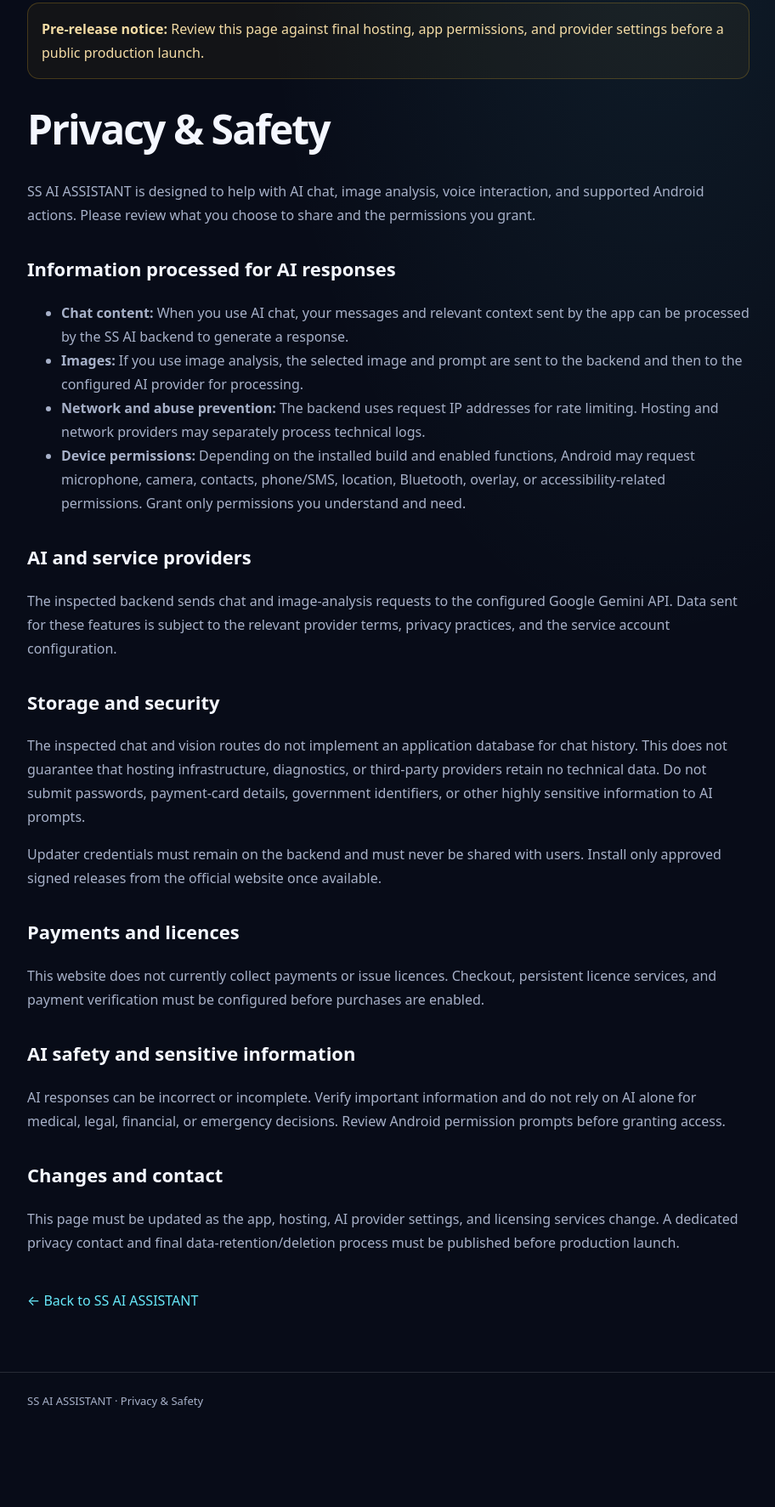
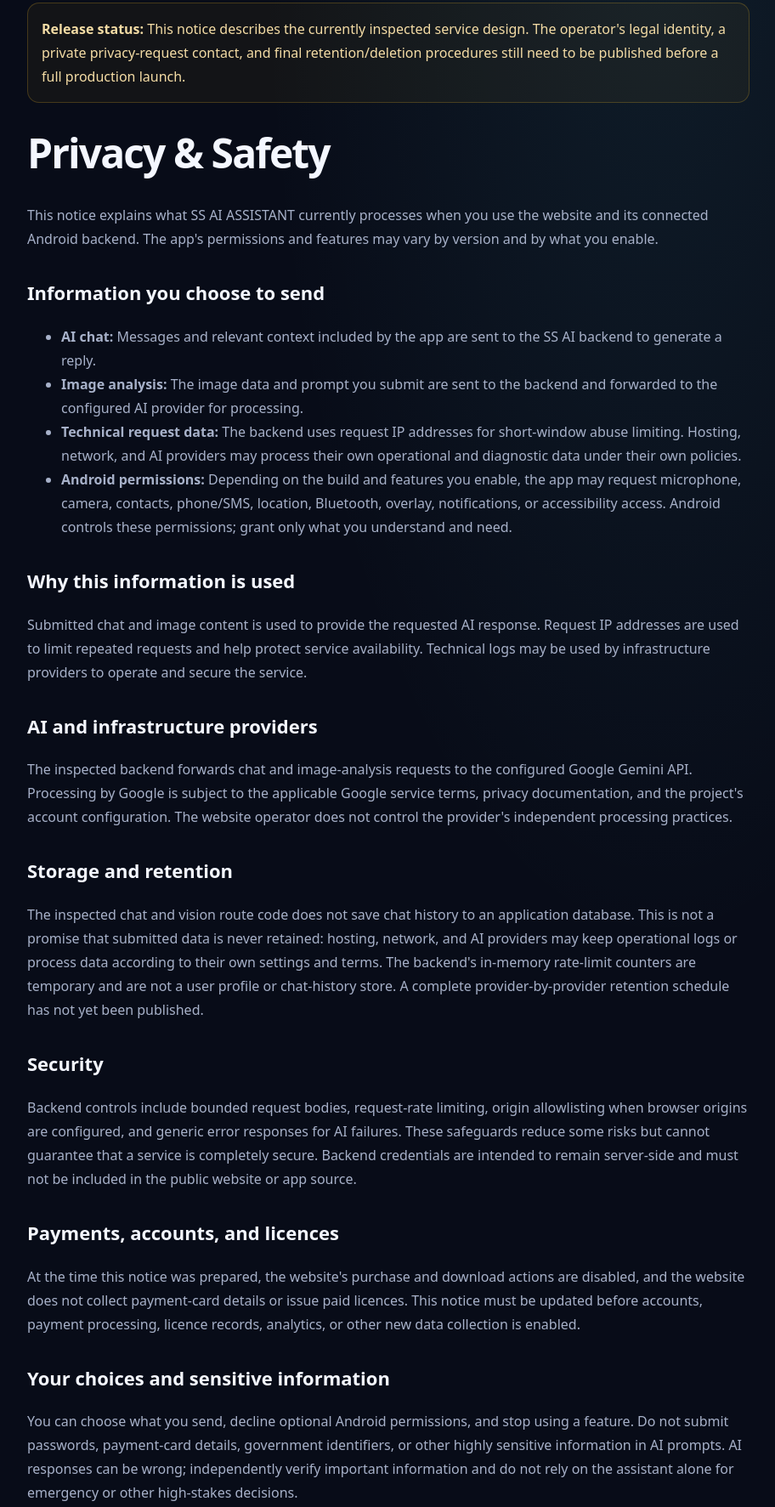
Before and after one commit to imsaliksiddiqui/ss-ai-assistant-website, a plain HTML site: page privacy.html in a window 1280 px wide. Shown: the part 142-1915 px from the top of the page at 85% size, without its empty margins (183-1095 px from the left). Before the commit the page ends 1823 px from the top, so only its background shows below. Drawn offline with Linux system fonts and the light colour scheme.

Commit message:
Expand privacy and data handling disclosures

```diff
--- a/privacy.html
+++ b/privacy.html
@@ -4,7 +4,7 @@
 <meta charset="utf-8">
 <meta name="viewport" content="width=device-width, initial-scale=1">
 <meta name="theme-color" content="#080c18">
-<meta name="description" content="Privacy and safety information for SS AI ASSISTANT.">
+<meta name="description" content="Privacy, data handling, and safety information for SS AI ASSISTANT.">
 <title>Privacy & Safety — SS AI ASSISTANT</title>
 <style>
 :root{color-scheme:dark;--bg:#080c18;--text:#f4f7ff;--muted:#a7b1c9;--cyan:#67e8f9;--violet:#a78bfa;--line:#ffffff20}*{box-sizing:border-box}body{margin:0;background:radial-gradient(ellipse at 75% 0%,#67e8f914,transparent 35%),var(--bg);color:var(--text);font:16px/1.75 system-ui,-apple-system,"Segoe UI",sans-serif}.wrap{width:min(850px,calc(100% - 32px));margin:auto}.nav{padding:22px 0;border-bottom:1px solid var(--line)}a{color:var(--cyan)}.brand{color:var(--text);font-weight:800;text-decoration:none}.logo{display:inline-grid;place-items:center;width:36px;height:36px;margin-right:9px;border-radius:11px;background:linear-gradient(135deg,var(--cyan),var(--violet));color:#08111f}.content{padding:48px 0 70px}h1{font-size:clamp(34px,6vw,48px);line-height:1.12;letter-spacing:-.04em}h2{margin-top:30px;font-size:22px}p,li{color:var(--muted)}.notice{padding:16px;border:1px solid #fbbf2438;background:#fbbf240c;border-radius:14px;color:#f4dca5}.back{display:inline-block;margin-top:24px;text-decoration:none}.footer{border-top:1px solid var(--line);padding:22px 0;color:var(--muted);font-size:13px}
@@ -13,27 +13,33 @@
 <body>
 <header class="wrap nav"><a class="brand" href="index.html"><span class="logo">SS</span>SS AI ASSISTANT</a></header>
 <main class="wrap content">
-<p class="notice"><strong>Pre-release notice:</strong> Review this page against final hosting, app permissions, and provider settings before a public production launch.</p>
+<p class="notice"><strong>Release status:</strong> This notice describes the currently inspected service design. The operator's legal identity, a private privacy-request contact, and final retention/deletion procedures still need to be published before a full production launch.</p>
 <h1>Privacy & Safety</h1>
-<p>SS AI ASSISTANT is designed to help with AI chat, image analysis, voice interaction, and supported Android actions. Please review what you choose to share and the permissions you grant.</p>
-<h2>Information processed for AI responses</h2>
+<p>This notice explains what SS AI ASSISTANT currently processes when you use the website and its connected Android backend. The app's permissions and features may vary by version and by what you enable.</p>
+<h2>Information you choose to send</h2>
 <ul>
-<li><strong>Chat content:</strong> When you use AI chat, your messages and relevant context sent by the app can be processed by the SS AI backend to generate a response.</li>
-<li><strong>Images:</strong> If you use image analysis, the selected image and prompt are sent to the backend and then to the configured AI provider for processing.</li>
-<li><strong>Network and abuse prevention:</strong> The backend uses request IP addresses for rate limiting. Hosting and network providers may separately process technical logs.</li>
-<li><strong>Device permissions:</strong> Depending on the installed build and enabled functions, Android may request microphone, camera, contacts, phone/SMS, location, Bluetooth, overlay, or accessibility-related permissions. Grant only permissions you understand and need.</li>
+<li><strong>AI chat:</strong> Messages and relevant context included by the app are sent to the SS AI backend to generate a reply.</li>
+<li><strong>Image analysis:</strong> The image data and prompt you submit are sent to the backend and forwarded to the configured AI provider for processing.</li>
+<li><strong>Technical request data:</strong> The backend uses request IP addresses for short-window abuse limiting. Hosting, network, and AI providers may process their own operational and diagnostic data under their own policies.</li>
+<li><strong>Android permissions:</strong> Depending on the build and features you enable, the app may request microphone, camera, contacts, phone/SMS, location, Bluetooth, overlay, notifications, or accessibility access. Android controls these permissions; grant only what you understand and need.</li>
 </ul>
-<h2>AI and service providers</h2>
-<p>The inspected backend sends chat and image-analysis requests to the configured Google Gemini API. Data sent for these features is subject to the relevant provider terms, privacy practices, and the service account configuration.</p>
-<h2>Storage and security</h2>
-<p>The inspected chat and vision routes do not implement an application database for chat history. This does not guarantee that hosting infrastructure, diagnostics, or third-party providers retain no technical data. Do not submit passwords, payment-card details, government identifiers, or other highly sensitive information to AI prompts.</p>
-<p>Updater credentials must remain on the backend and must never be shared with users. Install only approved signed releases from the official website once available.</p>
-<h2>Payments and licences</h2>
-<p>This website does not currently collect payments or issue licences. Checkout, persistent licence services, and payment verification must be configured before purchases are enabled.</p>
-<h2>AI safety and sensitive information</h2>
-<p>AI responses can be incorrect or incomplete. Verify important information and do not rely on AI alone for medical, legal, financial, or emergency decisions. Review Android permission prompts before granting access.</p>
-<h2>Changes and contact</h2>
-<p>This page must be updated as the app, hosting, AI provider settings, and licensing services change. A dedicated privacy contact and final data-retention/deletion process must be published before production launch.</p>
+<h2>Why this information is used</h2>
+<p>Submitted chat and image content is used to provide the requested AI response. Request IP addresses are used to limit repeated requests and help protect service availability. Technical logs may be used by infrastructure providers to operate and secure the service.</p>
+<h2>AI and infrastructure providers</h2>
+<p>The inspected backend forwards chat and image-analysis requests to the configured Google Gemini API. Processing by Google is subject to the applicable Google service terms, privacy documentation, and the project's account configuration. The website operator does not control the provider's independent processing practices.</p>
+<h2>Storage and retention</h2>
+<p>The inspected chat and vision route code does not save chat history to an application database. This is not a promise that submitted data is never retained: hosting, network, and AI providers may keep operational logs or process data according to their own settings and terms. The backend's in-memory rate-limit counters are temporary and are not a user profile or chat-history store. A complete provider-by-provider retention schedule has not yet been published.</p>
+<h2>Security</h2>
+<p>Backend controls include bounded request bodies, request-rate limiting, origin allowlisting when browser origins are configured, and generic error responses for AI failures. These safeguards reduce some risks but cannot guarantee that a service is completely secure. Backend credentials are intended to remain server-side and must not be included in the public website or app source.</p>
+<h2>Payments, accounts, and licences</h2>
+<p>At the time this notice was prepared, the website's purchase and download actions are disabled, and the website does not collect payment-card details or issue paid licences. This notice must be updated before accounts, payment processing, licence records, analytics, or other new data collection is enabled.</p>
+<h2>Your choices and sensitive information</h2>
+<p>You can choose what you send, decline optional Android permissions, and stop using a feature. Do not submit passwords, payment-card details, government identifiers, or other highly sensitive information in AI prompts. AI responses can be wrong; independently verify important information and do not rely on the assistant alone for emergency or other high-stakes decisions.</p>
+<h2>Children and intended use</h2>
+<p>The service is not designed to invite children to submit sensitive personal information. Parents or guardians should review the app's permissions and the information sent to connected AI services before allowing a child to use it.</p>
+<h2>Changes and privacy requests</h2>
+<p>This notice will need updating whenever the app, providers, permissions, or backend data practices change. A dedicated private privacy-request contact, the operator's legal identity, applicable jurisdiction, and a verified process for access/deletion requests must be published before production launch. Until that contact is published, do not post personal or sensitive information in public repository issues. For general project updates, see the <a href="https://github.com/imsaliksiddiqui/ss-ai-assistant-website">public website repository</a>.</p>
+<p><strong>Last reviewed:</strong> 23 October 2026.</p>
 <a class="back" href="index.html">← Back to SS AI ASSISTANT</a>
 </main>
 <footer class="footer"><div class="wrap">SS AI ASSISTANT · Privacy & Safety</div></footer>
```
